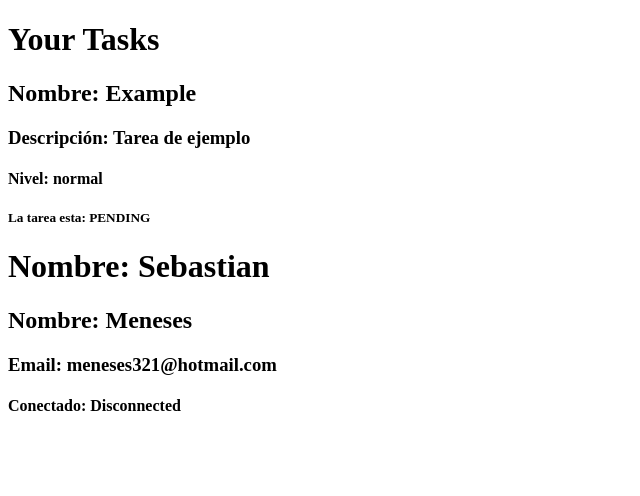
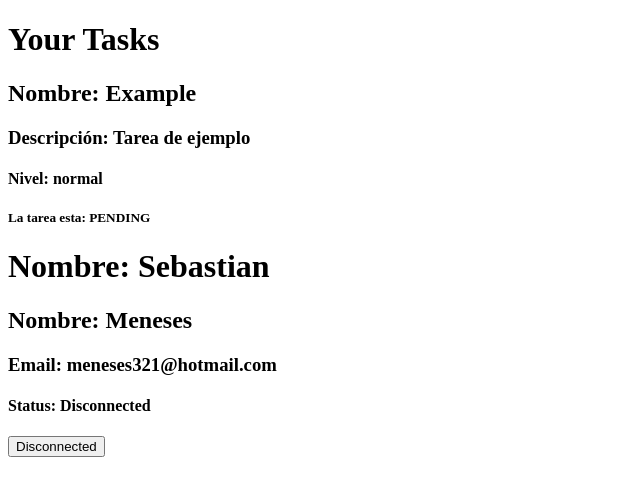
Before and after one commit to SebasMen/ejercicio-contactos, a React (Create React App) app: page / in a window 1280 px wide. Shown: the top 496 px of the page, without its empty margins (0-640 px from the left). Built offline with nearby package versions, Linux system fonts and the light colour scheme.

Commit message:
agregando funcionalidad del boton

```diff
--- a/src/componets/pure/Contact.js
+++ b/src/componets/pure/Contact.js
@@ -1,14 +1,17 @@
-import React from 'react'
+import React, { useState } from 'react'
 import PropTypes from 'prop-types'
 import { ContactClass } from '../../models/contact.class';
 
 const Contact = ({ contact }) => {
+  const [connected, setConnected] = useState(contact.connected);
+
   return (
     <>
       <h1>Nombre: { contact.name }</h1>
       <h2>Nombre: { contact.lastname }</h2>
       <h3>Email: { contact.email }</h3>
-      <h4>Conectado: { (contact.connected) ? 'Connected' : 'Disconnected' }</h4>
+      <h4>Status: { (connected) ? 'Connected' : 'Disconnected' }</h4>
+      <button onClick={() => setConnected(!connected)}>{(connected) ? 'Connected' : 'Disconnected'}</button>
     </>
   )
 }
```
